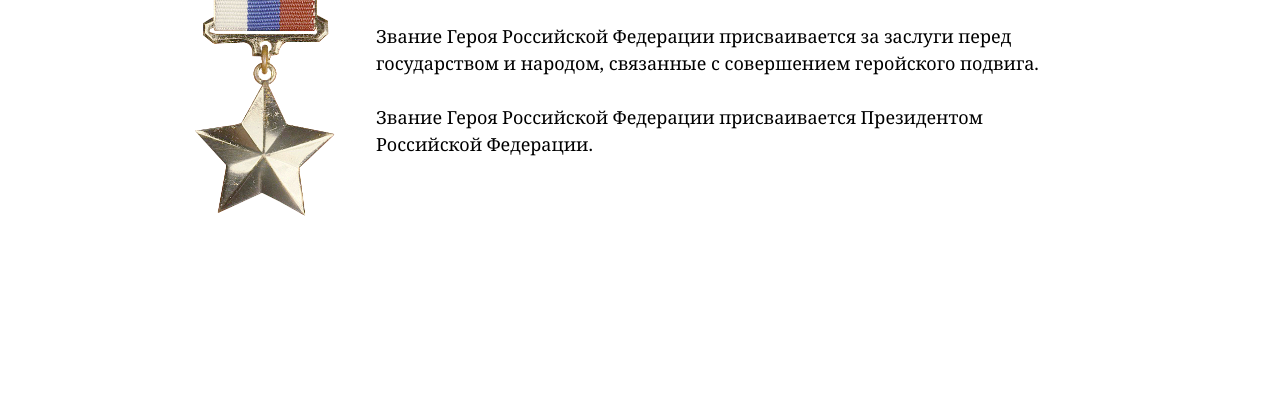
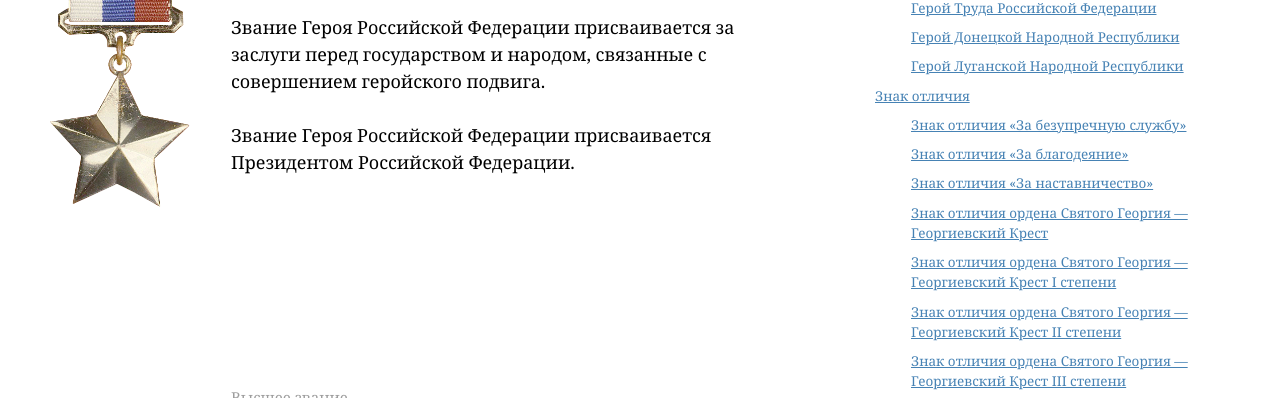
Before and after one commit to zdev876/rfref-awards, a website: page index.html in a window 1280 px wide. Shown: the part 261-659 px from the top of the page. Drawn offline with Linux system fonts and the light colour scheme.

Commit message:
улучшенное отображение

```diff
--- a/index.html
+++ b/index.html
@@ -23,8 +23,9 @@
     }
 
     h1 {
-      text-align: center;
-      margin-bottom: 5rem;
+      padding: 0 2.5rem;
+      box-sizing: border-box;
+      height: 5rem;
     }
 
     p {
@@ -32,22 +33,28 @@
     }
 
     .layout {
-      padding: 1rem;
-      max-width: 50rem;
+      padding: 2.5rem;
       margin: 0 auto;
       display: flex;
       flex-direction: row;
+      justify-content: space-between;
     }
 
     .layout aside {
-      width: 10rem;
-      flex-basis: 10rem;
+      width: 20rem;
+      flex-basis: 20rem;
+      flex-shrink: 0;
+      margin-left: 2.5rem;
+      margin-right: 0;
+    }
+
+    .layout main {
+      max-width: 42rem;
     }
 
     .award {
       margin-bottom: 4rem;
     }
-
 
     .award header {
       margin-left: calc(150px + 2rem);
@@ -90,41 +97,139 @@
     .award-types {
       margin-bottom: 3rem;
     }
+
+    .award-menu-item {
+      font-size: 0.75rem;
+      margin-bottom: 0.5rem;
+      text-decoration: underline;
+      color: steelblue;
+      cursor: pointer;
+    }
+
+    .award-menu-item[data-depth="2"] {
+      margin-left: 2rem;
+    }
   </style>
 </head>
 <body>
 
-  <header>
-    <h1>Государственные награды Российской Федерации</h1>
-  </header>
+  <h1>Государственные награды Российской Федерации</h1>
 
   <section class="layout">
     <main id="content">
-      <awards-list src="awards.json" filter-type=""></awards-list>
+      <awards-list id="awards-list" src="awards.json" filter=""></awards-list>
     </main>
+    <aside>
+      <awards-menu for="awards-list"></awards-menu>
+    </aside>
   </section>
 
   <script>
+    class HTMLAwardsMenuElement extends HTMLElement {
+      constructor () {
+        super();
+      }
+
+      list;
+
+      get for () { return this.getAttribute('for'); }
+      get elementFor () { return document.getElementById(this.for); }
+      static get observedAttributes () { return ['for']; }
+
+      attributeChangedCallback (name, prev, value) {
+        if (name === 'for' && value !== prev) {
+          let interval = setInterval(() => {
+            if (this.elementFor?.dataReady) {
+              clearInterval(interval);
+              this.elementFor?.dataReady.then((data) => {
+                this.dataChangedCallback(data);
+              });
+            }
+          }, 50);
+        }
+      }
+
+      connectedCallback () {
+        this.addEventListener('click', (event) => {
+          const filter = event.target.getAttribute('data-filter');
+          this.elementFor.setAttribute('filter', filter);
+          document.documentElement.scrollTop = 0;
+        });
+      }
+
+      disconnectedCallback () {
+        this.removeEventListener('click');
+      }
+
+      dataChangedCallback (data) {
+        const list = [{
+          filter: '', label: 'Все', depth: 1
+        }];
+        const types = Object
+          .keys(Object.values(data)
+          .reduce((map, item) => {
+            map[item.type] = true;
+            return map;
+          }, {}));
+        for (let i = 0; i < types.length; i += 1) {
+          list.push({
+            filter: `type=${types[i]}`,
+            label: types[i],
+            depth: 1
+          });
+          Object.values(data).forEach((item) => {
+            if (item.type === types[i]) {
+              list.push({
+                filter: `name=${item.name}`,
+                label: item.name,
+                depth: 2
+              });
+            }
+          })
+        }
+        this.list = list;
+        this.innerHTML = this.renderMenu();
+      }
+
+      renderMenu () {
+        return this.list.map((item) => {
+          return `
+            <div class="award-menu-item" data-depth="${item.depth}" data-filter="${item.filter}">${item.label}</div>
+          `;
+        }).join('');
+      }
+    }
+
     class HTMLAwardsListElement extends HTMLElement {
       constructor () {
         super();
       }
 
-      get src () { return this.getAttribute('src'); }
+      dataReady;
+      filterParams = new URLSearchParams('');
+
+      // get src () { return this.getAttribute('src'); }
       get data () { return this[`awards-list-data-${this.src}`]; }
       set data (data) { this[`awards-list-data-${this.src}`] = data; }
-      get filterType () { return this.getAttribute('filter-type'); }
+      get filter () { return this.getAttribute('filter'); }
+      get filterEmpty () { return !this.filter; }
+      get filterType () { return this.filterParams?.get('type'); }
+      get filterName () { return this.filterParams?.get('name'); }
 
-      static get observedAttributes () { return ['src']; }
+      static get observedAttributes () { return ['src', 'filter']; }
 
       attributeChangedCallback (name, prev, value) {
-        if (value !== prev) {
-          fetch(value)
+        if (name === 'src' && value !== prev) {
+          this.dataReady = fetch(value)
             .then((response) => response.json())
             .then((json) => {
               this.data = json;
               this.dataChangedCallback();
+              return json;
             });
+        } else if (name === 'filter' && value !== prev) {
+          this.filterParams = new URLSearchParams(value);
+          this.dataChangedCallback();
         }
       }
 
@@ -132,10 +237,15 @@
         this.innerHTML = this.renderAwards();
       }
 
+
       renderAwards () {
         const elements = [];
         Object.values(this.data).forEach((award) => {
-          if (!this.filterType || award.type === this.filterType) {
+          if (
+            this.filterEmpty ||
+            this.filterType === award.type ||
+            this.filterName === award.name
+          ) {
             elements.push(`
               <section class="award">
                 <header>
@@ -163,6 +273,7 @@
       }
     }
 
+    customElements.define('awards-menu', HTMLAwardsMenuElement);
     customElements.define('awards-list', HTMLAwardsListElement);
   </script>
 
```
